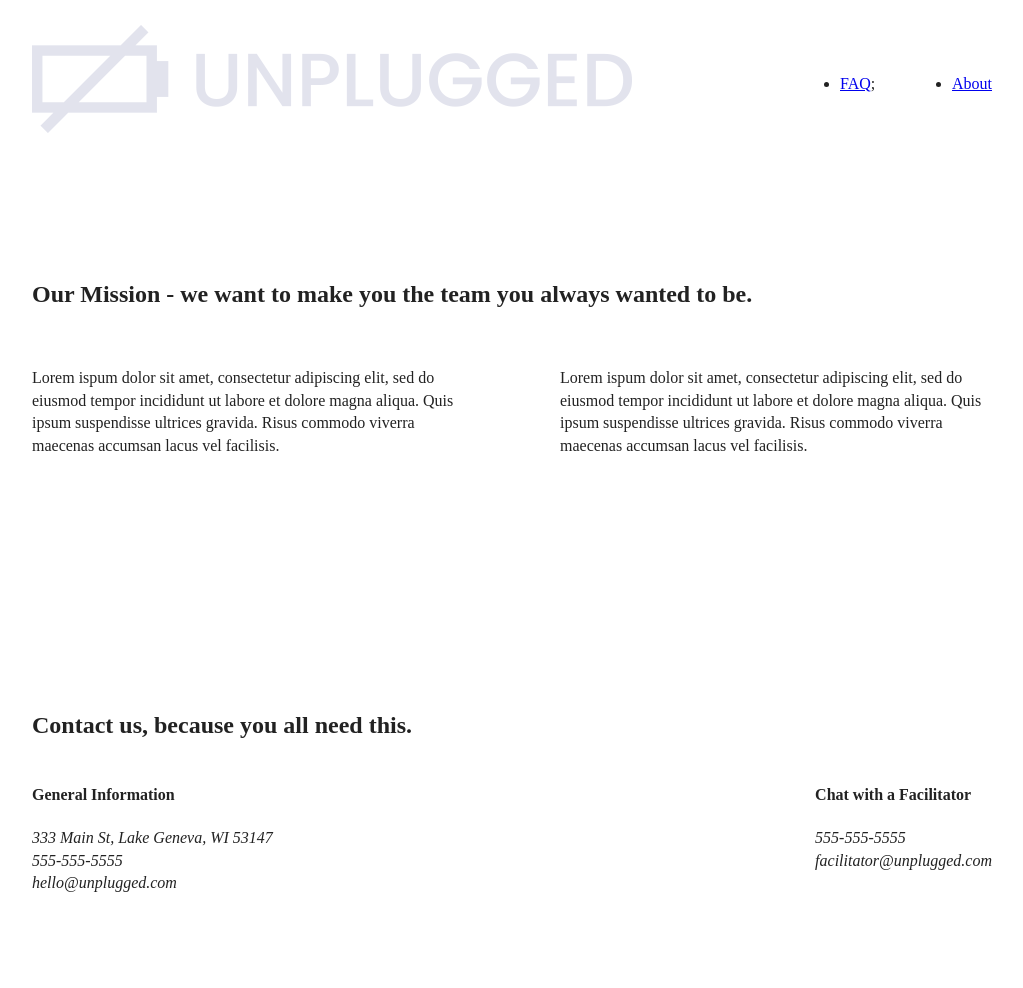
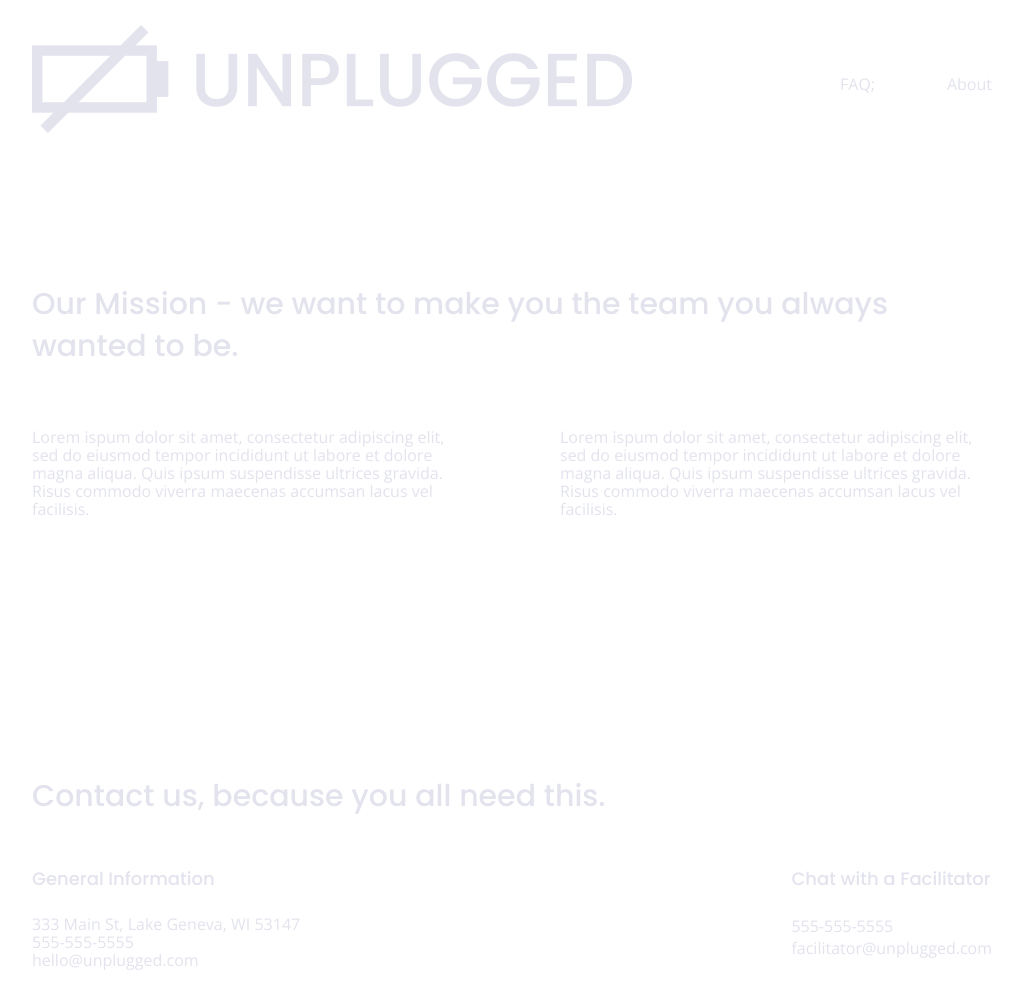
Before and after one commit to jakemccaffray/unplugged-website, a website: page about/index.html in a window 1280 px wide. Shown: the top 988 px of the page, without its empty margins (128-1151 px from the left). Drawn offline with nearby package versions, Linux system fonts and the light colour scheme; files that its build step writes are made by us from their sources; files whose address does not match are found by name.

Commit message:
Added basic text styling

```diff
--- a/about/index.html
+++ b/about/index.html
@@ -18,6 +18,8 @@
 
   <link rel="stylesheet" href="../css/normalize.css">
   <link rel="stylesheet" href="../css/main.css">
+  <!-- GOOGLE FONTS -->
+  <link href="https://fonts.googleapis.com/css?family=Open+Sans:400,700|Poppins:500,700" rel="stylesheet">
 
   <meta name="theme-color" content="#fafafa">
 </head>
--- a/css/main.css
+++ b/css/main.css
@@ -86,13 +86,61 @@
   /* ==========================================================================
      Author's custom styles
      ========================================================================== */
+    /* --------------- General Styles ----------- */
+
+    html {
+      font-size: 16px;
+    }
+
+    body {
+      font-family: 'Open Sans', sans-serif;
+      font-size: 1em;
+      color: #e2e3ed;
+    }
+
+    ul,
+    ol {
+      list-style-type: none;
+    }
+
+    a {
+      color: #e2e3ed;
+      text-decoration: none;
+    }
+
+    h2 {
+      font-family: 'Poppins', sans-serif;
+      font-size: 1.875em;
+      font-weight: 500;
+    }
+
+    h3,
+    h4 {
+      font-family: 'Poppins', sans-serif;
+      font-size: 1.125em;
+      font-weight: 500;
+    }
+
+    p {
+      font-size: 0.875;
+      line-height: 1.125;
+    }
+
+    img {
+
+    }
+
+    figure {
+
+    }
+
+    address {
+      font-style: normal;
+    }
 
     /* ------------- Base Header - Footer Styles --------*/
 
-    /* * {
-      border: solid red 1px;
-    }
-    */
+
     .content-wrapper {
       width: 90%;
       margin: 50px 0;
```
Also changed, not shown: faq/index.html (+3 -0 lines), index.html (+2 -0 lines).
